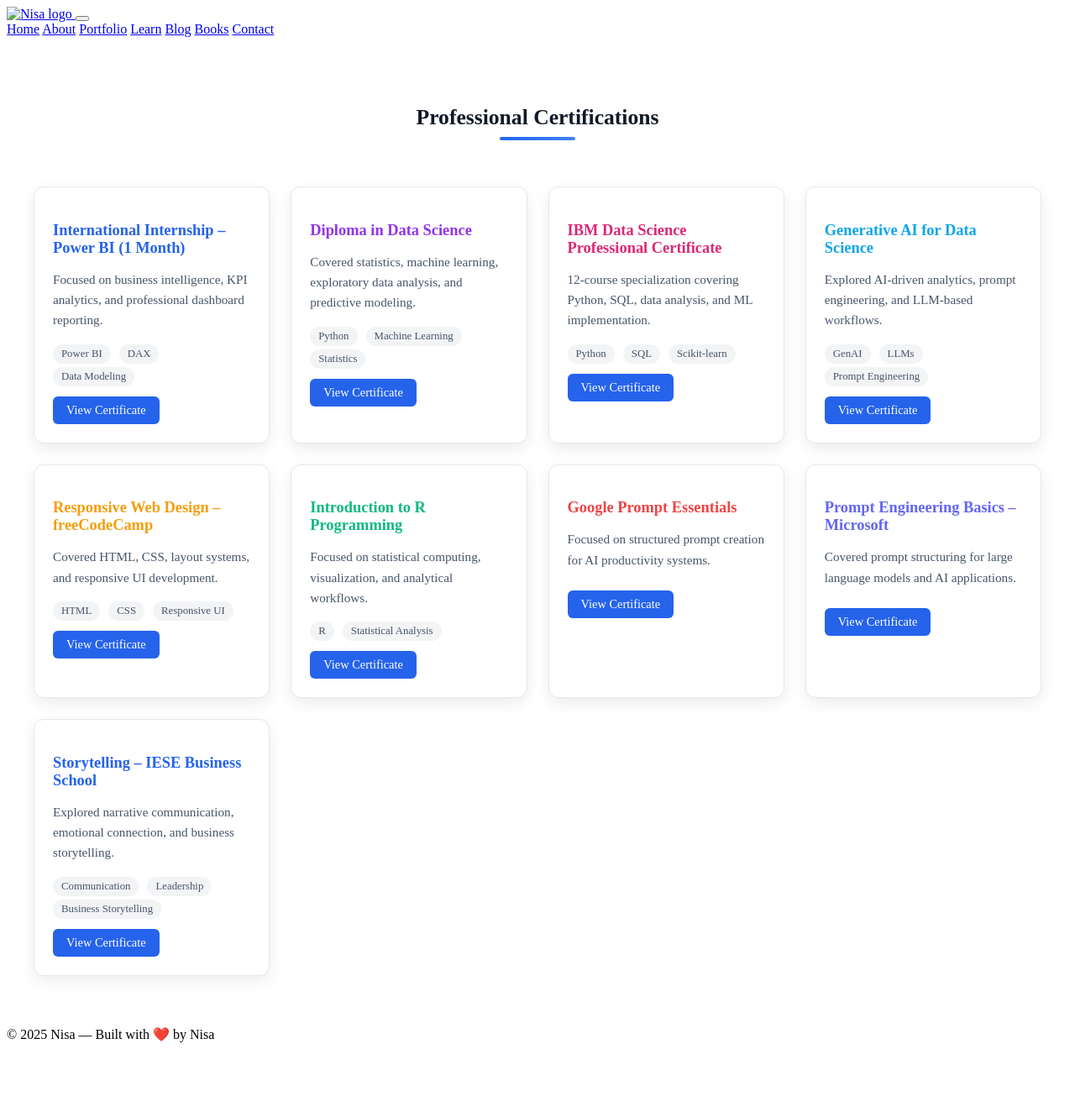
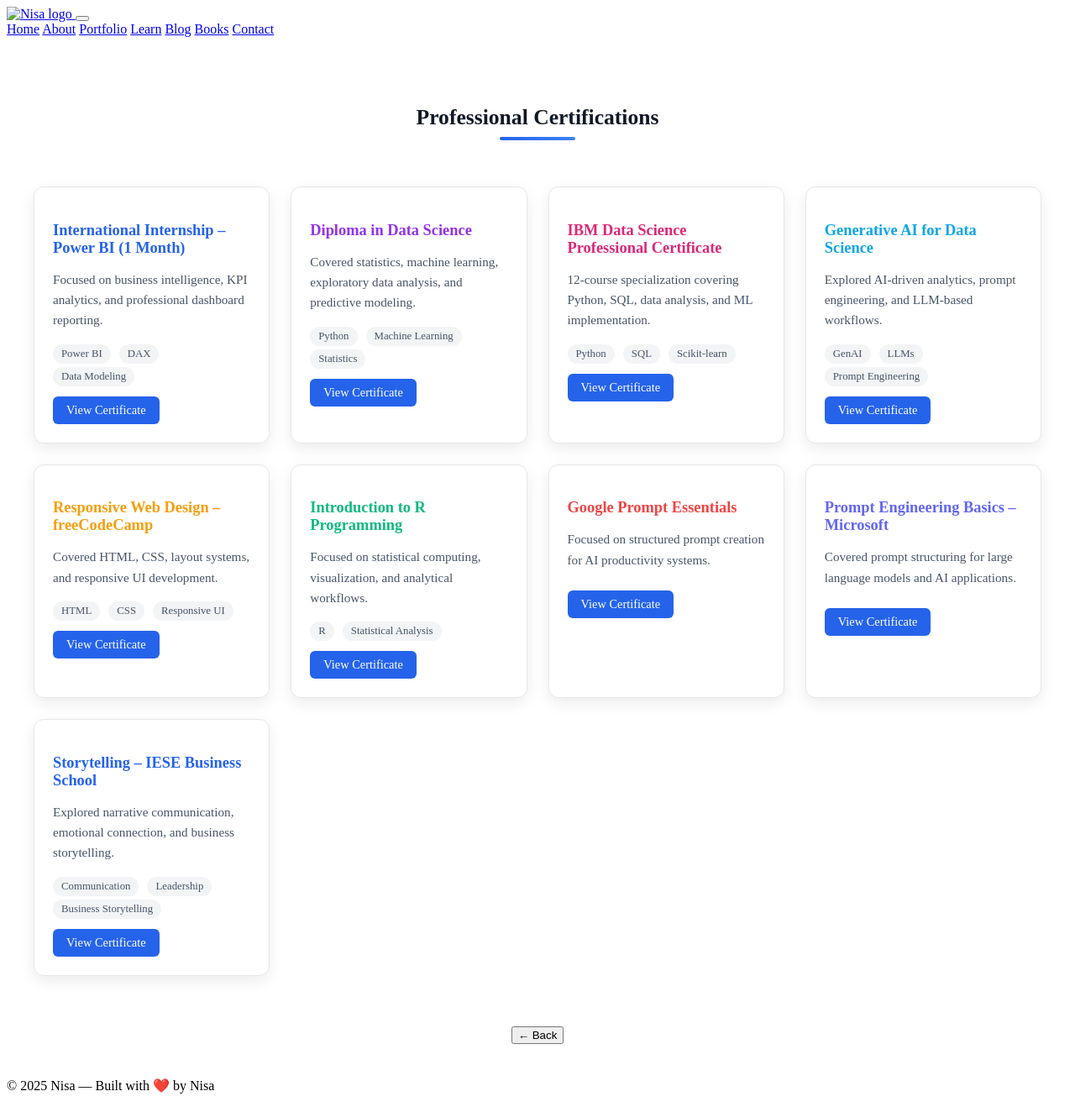
Before and after one commit to tabassumunnisa19/My_Personal_Website, a Jekyll site: the page portfolio-pages/certifications.html, which Jekyll copies as it is, in a window 1280 px wide. Shown: the whole page at 84% size. Built offline with Jekyll 4.4.1, drawn with Linux system fonts in a browser that asks for light colours; before the commit the page ends 1257 px from its top, so only the background shows below that.

Commit message:
Update certifications.html

```diff
--- a/portfolio-pages/certifications.html
+++ b/portfolio-pages/certifications.html
@@ -244,6 +244,10 @@
 
   </div>
 </section>
+   <!-- Back Button -->
+    <div style="text-align:center; margin:40px 0;">
+      <button onclick="history.back()" class="back-btn">← Back</button>
+    </div>
 </main>
 
 <!-- ===== Footer ===== -->
```
